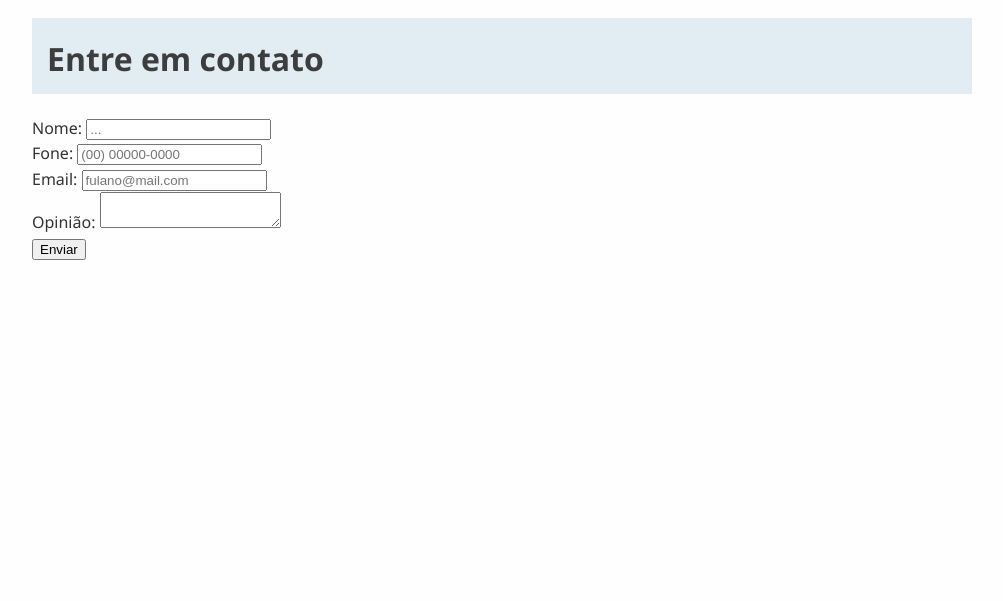
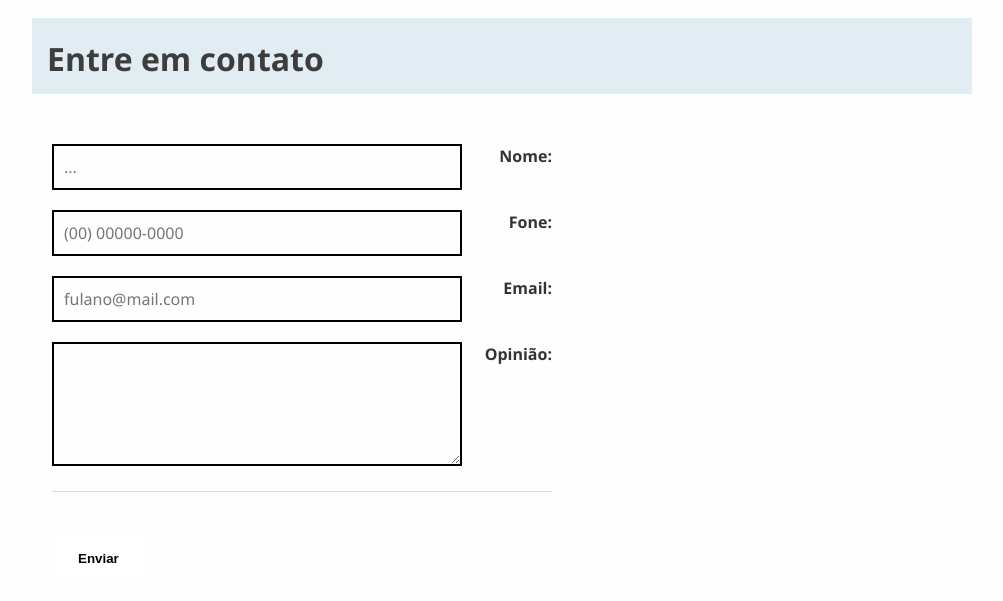
Before and after one commit to PernilTO/PernilTO.github.io, a plain HTML site: page contato.html in a window 1280 px wide. Shown: the part 141-742 px from the top of the page, without its empty margins (138-1141 px from the left). Drawn offline with Linux system fonts and the light colour scheme.

Commit message:
Tópico CSS, Trabalho 1

```diff
--- a/css/style.css
+++ b/css/style.css
@@ -131,3 +131,62 @@ address {
     margin: 0 0 20px;
     line-height: 1.5;
 }
+
+.contact-form {
+    max-width: 500px;
+    margin: 30px 0;
+    padding: 20px;
+}
+
+.contact-row {
+    display: flex;
+    flex-direction: row-reverse;
+    justify-content: flex-end;
+    margin-bottom: 20px;
+}
+
+.contact-row label {
+    width: 80px;
+    font-weight: bold;
+    margin-left: 10px;
+    text-align: right;
+}
+
+.contact-row input,
+.contact-row textarea {
+    flex: 1;
+    padding: 10px;
+    border: 2px solid #000000;
+    border-radius: 0;
+    background-color: transparent;
+    font-family: inherit;
+    font-size: 1em;
+    order: 1;
+}
+
+
+.contact-row textarea {
+    height: 100px;
+    resize: vertical;
+}
+
+.submit-btn {
+    padding: 12px 24px;
+    background-color: white;
+    color: black;
+    border: 2px solid white;
+    font-weight: bold;
+    cursor: pointer;
+    margin-top: 20px;
+    transition: all 0.3s ease;
+}
+
+.submit-btn:hover {
+    background-color: #333333;
+    border-color: #333333;
+}
+
+.form-divider {
+    border-top: 1px solid #ddd;
+    margin: 25px 0;
+}
```
